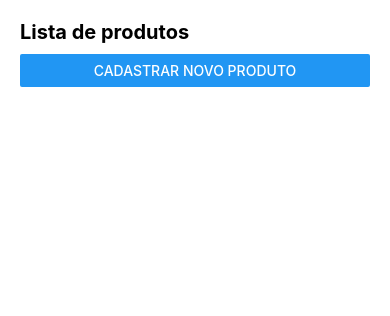
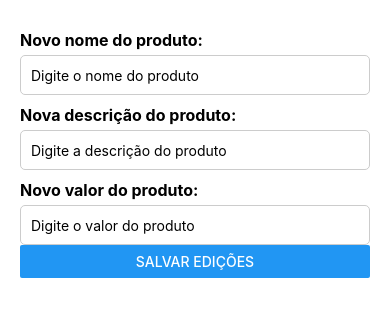
Before and after one commit to lucas-nimtz/cadastro_produto, a React Native app: screen /Editar in a window 390 px wide. Shown: the top 316 px of the page. Built offline with nearby package versions, Linux system fonts and the light colour scheme.

Commit message:
atv 14-05

```diff
--- a/App.tsx
+++ b/App.tsx
@@ -1,6 +1,7 @@
 import React from 'react';
 import Tela_cadastro_produto from './src/views/tela_cadastro_produto';
 import TelaListarProdutos from './src/views/tela_listar_produtos';
+import TelaEditarProdutos from './src/views/tela_editar_produto';
 import { NavigationContainer } from '@react-navigation/native';
 import { createStackNavigator } from '@react-navigation/stack';
 
@@ -8,6 +9,7 @@ import { createStackNavigator } from '@react-navigation/stack';
 export type RootStackParamList = {
   Cadastro: undefined;
   Listagem: undefined;
+  Editar: undefined;
 }
 
 const Stack = createStackNavigator<RootStackParamList>();
@@ -27,6 +29,10 @@ export default function App() {
           name='Listagem'
           component={TelaListarProdutos}
         />
+        <Stack.Screen
+          name='Editar'
+          component={TelaEditarProdutos}
+        />
       </Stack.Navigator>
     </NavigationContainer>
   );
--- /dev/null
+++ b/src/views/tela_editar_produto.tsx
@@ -0,0 +1,71 @@
+import React from "react";
+import { RootStackParamList } from "../../App";
+import { StackNavigationProp } from "@react-navigation/stack";
+import { View, Text, StyleSheet, Button, TextInput } from "react-native";
+import { useNavigation } from "@react-navigation/native";
+import AsyncStorage from "@react-native-async-storage/async-storage";
+
+type prop_navegacao = StackNavigationProp<RootStackParamList, "Editar">
+
+interface Produto{
+    id:string;
+    nome:string;
+    descricao:string;
+    valor:string;
+}
+
+const TelaEditarProdutos: React.FC = () =>{
+    const navegacao = useNavigation<prop_navegacao>();
+
+    const editar = async () => {
+        navegacao.navigate("Listagem");
+    }
+
+    return(
+        <View style={styles.container}>
+
+            <Text style ={styles.label}>Novo nome do produto:</Text>
+            <TextInput
+                style = {styles.input}
+                placeholder="Digite o nome do produto"
+            />
+
+            <Text style ={styles.label}>Nova descrição do produto:</Text>
+            <TextInput
+                style = {styles.input}
+                placeholder="Digite a descrição do produto"
+            />
+
+            <Text style ={styles.label}>Novo valor do produto:</Text>
+            <TextInput
+                style = {styles.input}
+                placeholder="Digite o valor do produto"
+            />
+
+            <Button title="Salvar edições" onPress={ () => {editar()} } />
+        </View>
+    );
+}
+
+const styles = StyleSheet.create({
+    container: {
+        flex: 1,
+        padding: 20,
+        backgroundColor: "#fff",
+    },
+    label: {
+        fontSize: 16,
+        fontWeight: "bold",
+        marginTop: 10,
+    },
+    input: {
+        height: 40,
+        borderColor: "#ccc",
+        borderWidth: 1,
+        borderRadius: 5,
+        paddingHorizontal: 10,
+        marginTop: 5,
+    }
+})
+
+export default TelaEditarProdutos
--- a/src/views/tela_listar_produtos.tsx
+++ b/src/views/tela_listar_produtos.tsx
@@ -21,6 +21,10 @@ const TelaListarProdutos: React.FC = () => {
         navegacao.navigate("Cadastro");
     }
 
+    const editar = () => {
+        navegacao.navigate("Editar");
+    }
+
     useEffect(() => {
         const busca_produtos = async () => {
             try{
@@ -33,7 +37,7 @@ const TelaListarProdutos: React.FC = () => {
             }
         }
         busca_produtos();
-    });
+    }, []);
 
     return(
         <View style={styles.container}>
@@ -47,6 +51,7 @@ const TelaListarProdutos: React.FC = () => {
                         <Text style={styles.nome}>{item.nome}</Text>
                         <Text>{item.descricao}</Text>
                         <Text style={styles.valor}>R$ {item.valor}</Text>
+                        <Button title='Editar' onPress={ () => {editar()} } />
                     </View>
                 )}
             />
@@ -77,7 +82,7 @@ const styles = StyleSheet.create({
     valor: {
         fontSize: 14,
         color: 'green',
-    }
+    },
 })
 
 export default TelaListarProdutos;
```
